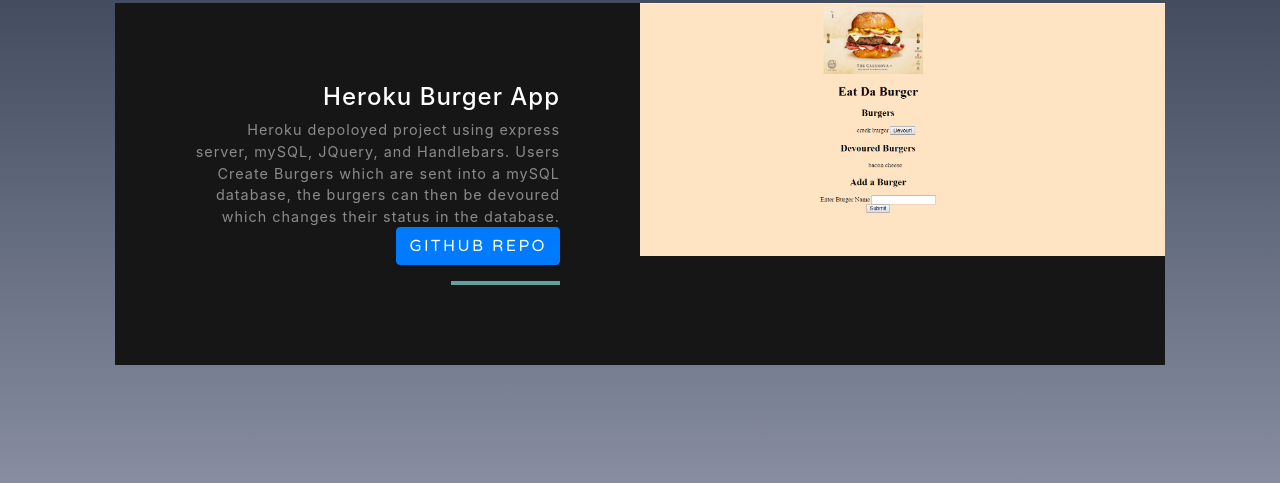
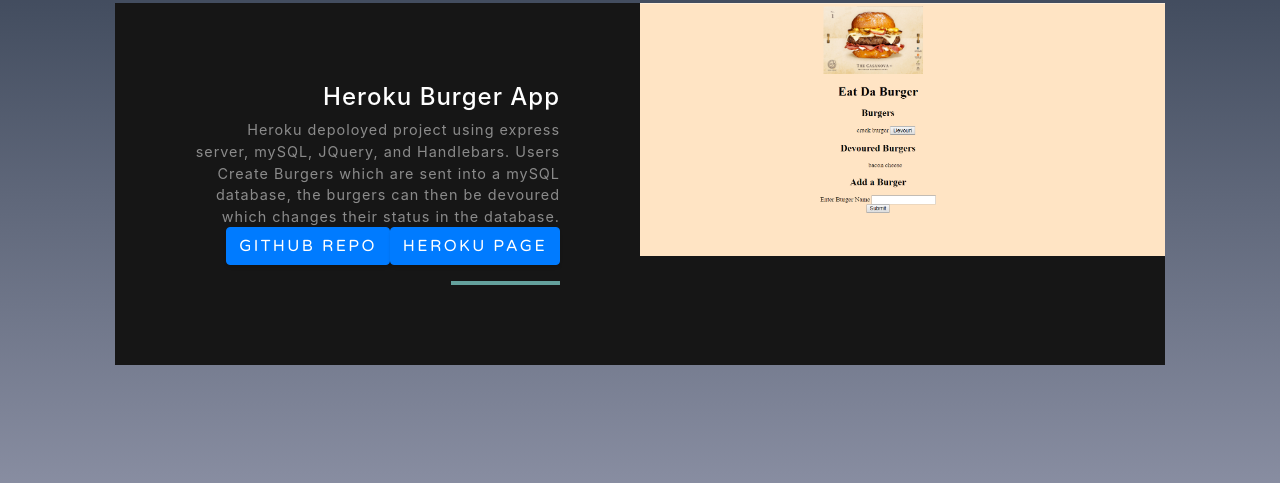
Before and after one commit to scottolafsen/portfolio, a website with bundled scripts: page index.html in a window 1280 px wide. Shown: the part 4145-4628 px from the top of the page. Built offline with nearby package versions, Linux system fonts and the light colour scheme.

Commit message:
added heroku

```diff
--- a/index.html
+++ b/index.html
@@ -212,7 +212,7 @@
                   <div class="project-text w-100 my-auto text-center text-lg-right">
                     <h4 class="text-white">Heroku Burger App</h4>
                     <p class="mb-0 text-white-50">Heroku depoloyed project using express server, mySQL, JQuery, and Handlebars. Users Create Burgers which are sent into a mySQL database, the burgers can then be devoured which changes their status in the database.</p>
-                    <a href="https://github.com/scottolafsen/burger" class="btn btn-primary">Github Repo</a>
+                    <a href="https://github.com/scottolafsen/burger" class="btn btn-primary">Github Repo</a><a href="https://safe-shelf-38952.herokuapp.com/" class="btn btn-primary">Heroku Page</a>
                     <hr class="d-none d-lg-block mb-0 mr-0">
                   </div>
                 </div>
```
